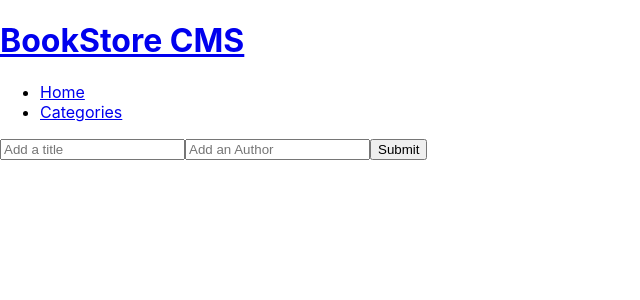
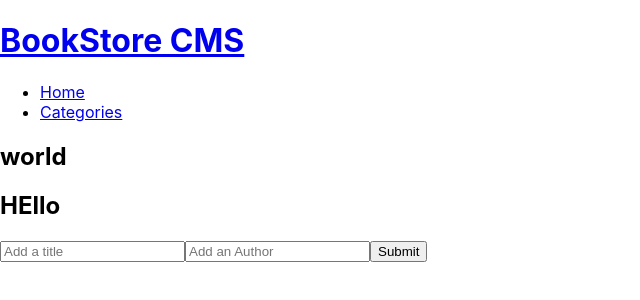
Before and after one commit to IsmailChangezi/React-bookstore, a React (Create React App) app: page / in a window 1280 px wide. Shown: the top 300 px of the page, without its empty margins (0-640 px from the left). Built offline with nearby package versions, Linux system fonts and the light colour scheme.

Commit message:
Implement the Required features

```diff
--- a/package.json
+++ b/package.json
@@ -6,6 +6,7 @@
     "@testing-library/jest-dom": "^5.16.5",
     "@testing-library/react": "^13.4.0",
     "@testing-library/user-event": "^13.5.0",
+    "prop-types": "^15.8.1",
     "react": "^18.2.0",
     "react-dom": "^18.2.0",
     "react-router-dom": "^6.10.0",
--- a/src/App.js
+++ b/src/App.js
@@ -1,15 +1,16 @@
 import React from 'react';
 import { Route, Routes } from 'react-router-dom';
-import BookForm from './components/BookForm';
+
 import Categories from './components/Categories';
 import Navigation from './components/Navigation';
+import Book from './components/Book';
 
 function App() {
   return (
     <>
       <Navigation />
       <Routes>
-        <Route path="/" element={<BookForm />} />
+        <Route path="/" element={<Book author="world" title="HEllo" />} />
         <Route path="/categories" element={<Categories />} />
       </Routes>
     </>
--- /dev/null
+++ b/src/components/Book.js
@@ -0,0 +1,19 @@
+import React from 'react';
+import PropTypes from 'prop-types';
+import BookForm from './BookForm';
+
+export default function Book({ title, author }) {
+  return (
+    <>
+      <section>
+        <h1>{author}</h1>
+        <h2>{title}</h2>
+      </section>
+      <BookForm />
+    </>
+  );
+}
+Book.propTypes = {
+  title: PropTypes.string.isRequired,
+  author: PropTypes.string.isRequired,
+};
--- a/src/components/Categories.js
+++ b/src/components/Categories.js
@@ -1,5 +1,9 @@
 import React from 'react';
 
 export default function Categories() {
-  return <div>This is check</div>;
+  return (
+    <div>
+      <button type="submit">Check Status</button>
+    </div>
+  );
 }
```
Also changed, not shown: .babelrc (added), 1 other file (tests, documents, lock files or other folders).
